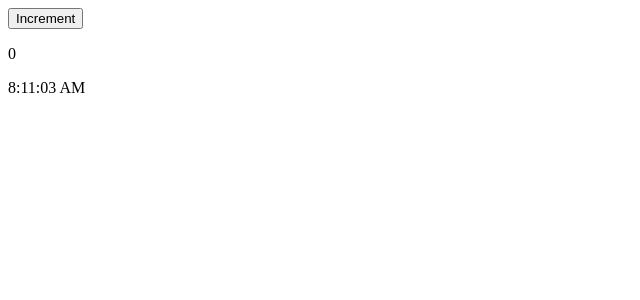
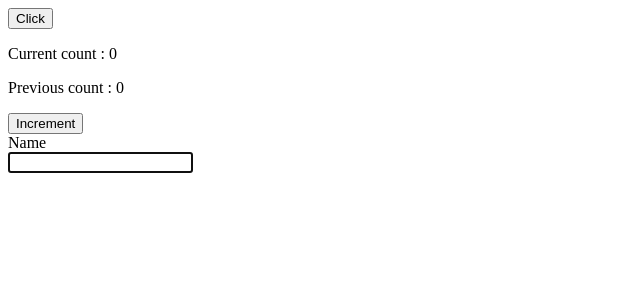
Before and after one commit to Velmurugan-02/REACT_INTERN, a React (Vite) app in the folder TEST_01/: page / in a window 1280 px wide. Shown: the top 300 px of the page, without its empty margins (0-640 px from the left). Built offline with nearby package versions, Linux system fonts and the light colour scheme.

Commit message:
UseRef Hook is implemented and notes for the reference of the UseRef hook is added .

```diff
--- /dev/null
+++ b/TEST_01/Components/Performance_hooks/FocusInput.jsx
@@ -0,0 +1,17 @@
+import { useRef , useEffect } from "react";
+
+let FocusInput = (props) =>{
+    let input_ref = useRef(null);
+    useEffect(()=>{
+        input_ref.current.focus();
+    },[]);
+    return(
+        <>
+            <label>Name</label>
+            <br></br>
+            <input type="text" ref={input_ref}></input>
+        </>
+    );
+}
+
+export default FocusInput;
--- /dev/null
+++ b/TEST_01/Components/Performance_hooks/Previous_count.jsx
@@ -0,0 +1,19 @@
+import { useState , useRef, useEffect } from "react";
+
+let Previous_count = () => {
+    let [count , setCount]  = useState(0);
+    let ref = useRef(count);
+    useEffect(()=>{
+        ref.current = count;
+    },[count])
+    return(
+        <>
+            <p>Current count : {count}</p>
+            <p>Previous count : {ref.current}</p>
+            <button onClick={() => {setCount(count => count + 1)}}>Increment</button>
+            <br></br>
+        </>
+    );
+}
+
+export default Previous_count;
--- /dev/null
+++ b/TEST_01/Components/Performance_hooks/UseRefExample.jsx
@@ -0,0 +1,18 @@
+import { useRef } from "react";
+
+let UseRefExample = () =>{
+    const ref = useRef(0);
+    let click_ref_count = () =>{
+        ref.current += 1;
+        console.log(ref.current); //UseRef will not rerender the value . It Works on direct DOM .
+    }
+    return(
+        <>
+            <button onClick={click_ref_count}>Click</button>
+        </>
+    );
+}
+
+
+
+export default UseRefExample;
--- a/TEST_01/src/App.jsx
+++ b/TEST_01/src/App.jsx
@@ -1,10 +1,12 @@
-import Title_modify from "../Components/Effect_hooks/Title_change_effect/Title_modify";
-import DigitalClock from "../Components/Effect_hooks/Title_change_effect/DigitalClock";
+import UseRefExample from "../Components/Performance_hooks/UseRefExample";
+import Previous_count from "../Components/Performance_hooks/Previous_count";
+import FocusInput from "../Components/Performance_hooks/FocusInput";
 function App() {
   return (
     <>
-      <Title_modify />
-      <DigitalClock />
+      <UseRefExample />
+      <Previous_count />
+      <FocusInput />
     </>
   )
 }
```
Also changed, not shown: 2 other files (tests, documents, lock files or other folders).
